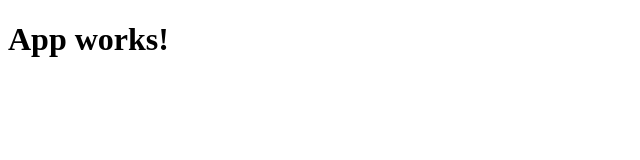
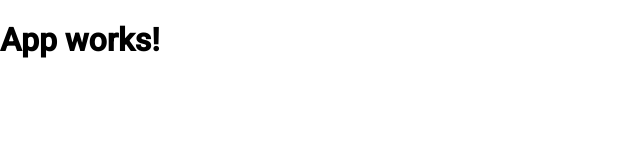
Before and after one commit to leticiafdepaula/helpDesk-frontEnd, an Angular app: page / in a window 1280 px wide. Shown: the top 160 px of the page, without its empty margins (0-640 px from the left). Built offline with nearby package versions, Linux system fonts and the light colour scheme.

Commit message:
feat: angular material adicionado ao projeto

```diff
--- a/angular.json
+++ b/angular.json
@@ -54,6 +54,7 @@
               }
             ],
             "styles": [
+              "@angular/material/prebuilt-themes/rose-red.css",
               "src/styles.css"
             ],
             "scripts": [],
--- a/package.json
+++ b/package.json
@@ -10,10 +10,12 @@
   },
   "private": true,
   "dependencies": {
+    "@angular/cdk": "^19.2.11",
     "@angular/common": "^19.2.0",
     "@angular/compiler": "^19.2.0",
     "@angular/core": "^19.2.0",
     "@angular/forms": "^19.2.0",
+    "@angular/material": "^19.2.11",
     "@angular/platform-browser": "^19.2.0",
     "@angular/platform-browser-dynamic": "^19.2.0",
     "@angular/platform-server": "^19.2.0",
--- a/src/index.html
+++ b/src/index.html
@@ -6,8 +6,10 @@
   <base href="/">
   <meta name="viewport" content="width=device-width, initial-scale=1">
   <link rel="icon" type="image/x-icon" href="favicon.ico">
+  <link href="https://fonts.googleapis.com/css2?family=Roboto:wght@300;400;500&display=swap" rel="stylesheet">
+  <link href="https://fonts.googleapis.com/icon?family=Material+Icons" rel="stylesheet">
 </head>
-<body>
+<body class="mat-typography">
   <app-root></app-root>
 </body>
 </html>
--- a/src/styles.css
+++ b/src/styles.css
@@ -1 +1,4 @@
 /* You can add global styles to this file, and also import other style files */
+
+html, body { height: 100%; }
+body { margin: 0; font-family: Roboto, "Helvetica Neue", sans-serif; }
```
Also changed, not shown: 1 other file (tests, documents, lock files or other folders).
